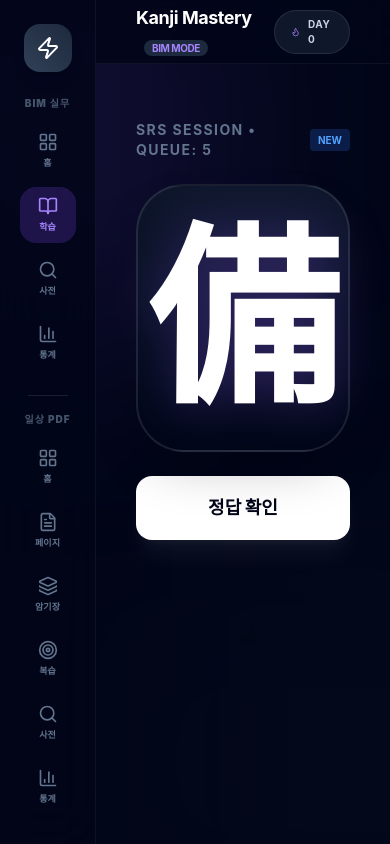
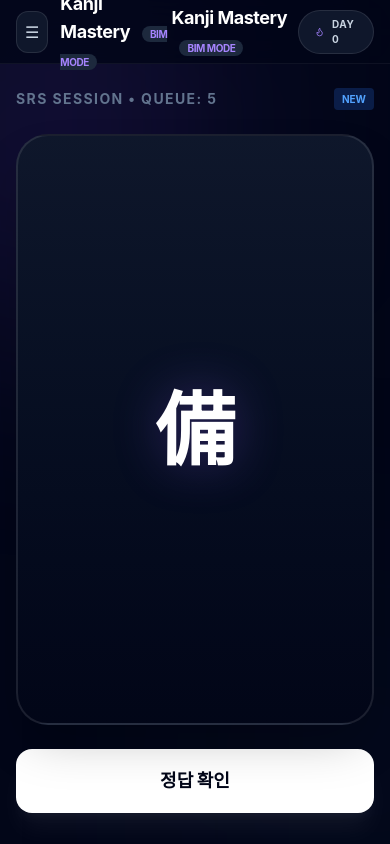
Before and after one commit to royaljjong/kanji-learning-app, a React (Vite) app: page / in a window 390 px wide. Both pictures are taken after a click on the button "정규 학습 시작". Built offline with nearby package versions, Linux system fonts and the light colour scheme.

Commit message:
수정 내용

```diff
--- a/src/App.jsx
+++ b/src/App.jsx
@@ -1059,7 +1059,7 @@ const EmptyState = ({ message, icon: Icon, children }) => (
 
 const FlipCard = ({ isFlipped, front, back }) => {
   return (
-    <div className="relative w-full aspect-[4/5] [perspective:2000px]">
+    <div className="relative w-full h-[70vh] md:h-auto md:aspect-[4/5] [perspective:2000px]">
       <div className="relative h-full w-full transition-transform duration-700" style={{ transformStyle: 'preserve-3d', transform: isFlipped ? 'rotateY(180deg)' : 'rotateY(0deg)' }}>
         <div className="absolute inset-0" style={{ backfaceVisibility: 'hidden', WebkitBackfaceVisibility: 'hidden' }}>{front}</div>
         <div className="absolute inset-0" style={{ transform: 'rotateY(180deg)', backfaceVisibility: 'hidden', WebkitBackfaceVisibility: 'hidden' }}>{back}</div>
@@ -1080,7 +1080,7 @@ const App = () => {
     () => sortKanjiList(ALL_KANJI_DATA.filter((item) => item.dataset === activeTrack)),
     [activeTrack]
   );
-
+const [isMobileMenuOpen, setIsMobileMenuOpen] = useState(false);
   const [searchTerm, setSearchTerm] = useState('');
   const [libFilter, setLibFilter] = useState('all');
   const [libSort, setLibSort] = useState('default');
@@ -2843,16 +2843,16 @@ const prevGroupNum = studyGroupNum > 1 ? studyGroupNum - 1 : null;
     };
 
     const front = (
-      <div className="h-full w-full bg-gradient-to-b from-slate-900 to-slate-950 border-2 border-white/10 rounded-[3rem] p-12 flex flex-col items-center justify-center shadow-2xl">
-        <h2 className={`text-[12rem] font-bold text-white leading-none`} style={{ textShadow: `0 0 50px ${trackConfig.dropShadowHex}` }}>
-          {currentCard.kanji}
+<div className="h-full w-full bg-gradient-to-b from-slate-900 to-slate-950 border-2 border-white/10 rounded-[2rem] md:rounded-[3rem] p-6 md:p-12 flex flex-col items-center justify-center shadow-2xl">
+  <h2 className={`text-[5rem] sm:text-[7rem] md:text-[12rem] font-bold text-white leading-none`} style={{ textShadow: `0 0 50px ${trackConfig.dropShadowHex}` }}>
+              {currentCard.kanji}
         </h2>
       </div>
     );
 
     const back = (
-      <div className="h-full w-full bg-slate-950 border-2 border-slate-700 rounded-[3rem] p-8 flex flex-col overflow-hidden shadow-2xl">
-        <div className="flex-1 overflow-y-auto pr-2 custom-scrollbar space-y-5">
+<div className="h-full w-full bg-slate-950 border-2 border-slate-700 rounded-[2rem] md:rounded-[3rem] p-4 md:p-8 flex flex-col overflow-hidden shadow-2xl">
+          <div className="flex-1 overflow-y-auto pr-2 custom-scrollbar space-y-5">
           <div className="flex justify-between items-start">
             <div>
               <h3 className="text-3xl font-black text-white">{currentCard.mean}</h3>
@@ -3090,8 +3090,8 @@ const modeQuestion =
     }
 
     return (
-      <div className="flex flex-col items-center max-w-2xl mx-auto py-4 animate-in fade-in duration-300 w-full">
-        {sessionConfig.type === 'flash_review'
+<div className="flex flex-col items-center max-w-2xl mx-auto py-2 md:py-4 animate-in fade-in duration-300 w-full">
+          {sessionConfig.type === 'flash_review'
           ? renderFlashMultipleChoiceQuiz()
           : renderSrsStudyCard(studyQueue[0])}
       </div>
@@ -3312,7 +3312,7 @@ const modeQuestion =
       <div className={`fixed top-[-10%] left-[-10%] w-[50%] h-[50%] ${trackConfig.bgGlow} blur-[120px] rounded-full pointer-events-none transition-colors duration-1000`} />
       <div className="fixed bottom-[-10%] right-[-10%] w-[40%] h-[40%] bg-slate-800/20 blur-[120px] rounded-full pointer-events-none" />
 
-      <nav className="fixed left-0 top-0 h-full w-24 border-r border-white/5 bg-slate-950/80 backdrop-blur-xl flex flex-col items-center py-6 z-50 overflow-y-auto custom-scrollbar">
+<nav className={`fixed left-0 top-0 h-full w-24 border-r border-white/5 bg-slate-950/95 backdrop-blur-xl flex flex-col items-center py-6 z-50 overflow-y-auto custom-scrollbar transition-transform duration-300 ${isMobileMenuOpen ? 'translate-x-0' : '-translate-x-full'} md:translate-x-0`}>
         <div className="w-12 h-12 bg-gradient-to-tr from-slate-700 to-slate-800 rounded-2xl flex items-center justify-center shadow-lg mb-6 shrink-0">
           <Zap className="text-white w-6 h-6" />
         </div>
@@ -3362,8 +3362,21 @@ const modeQuestion =
         </button>
       </nav>
 
-      <main className="pl-24 w-full min-h-screen flex flex-col">
-        <header className="w-full bg-slate-950/80 backdrop-blur-xl border-b border-white/5 sticky top-0 z-40 h-16 flex items-center px-10 justify-between">
+<main className="w-full min-h-screen flex flex-col md:pl-24">
+<header className="w-full bg-slate-950/80 backdrop-blur-xl border-b border-white/5 sticky top-0 z-40 h-16 flex items-center px-4 md:px-10 justify-between">
+  <div className="flex items-center gap-3">
+    <button
+      onClick={() => setIsMobileMenuOpen((prev) => !prev)}
+      className="md:hidden p-2 rounded-xl bg-slate-900 border border-white/10 text-slate-300"
+    >
+      ☰
+    </button>
+    <div>
+      <h1 className="text-lg font-bold text-white tracking-tight">
+        Kanji Mastery <span className={`text-[10px] uppercase ml-2 px-2 py-0.5 rounded-full bg-slate-800 ${trackConfig.textColor}`}>{activeTrack} mode</span>
+      </h1>
+    </div>
+  </div>
           <div>
             <h1 className="text-lg font-bold text-white tracking-tight">
               Kanji Mastery <span className={`text-[10px] uppercase ml-2 px-2 py-0.5 rounded-full bg-slate-800 ${trackConfig.textColor}`}>{activeTrack} mode</span>
@@ -3386,7 +3399,7 @@ const modeQuestion =
           </div>
         </header>
 
-        <div className="flex-1 p-10 max-w-7xl w-full mx-auto relative">
+<div className="flex-1 p-4 md:p-10 max-w-7xl w-full mx-auto relative">
           {view === 'home' && renderHome()}
           {view === 'page' && renderBasicPageStudy()}
           {view === 'group_study' && renderBasicGroupStudy()}
```
